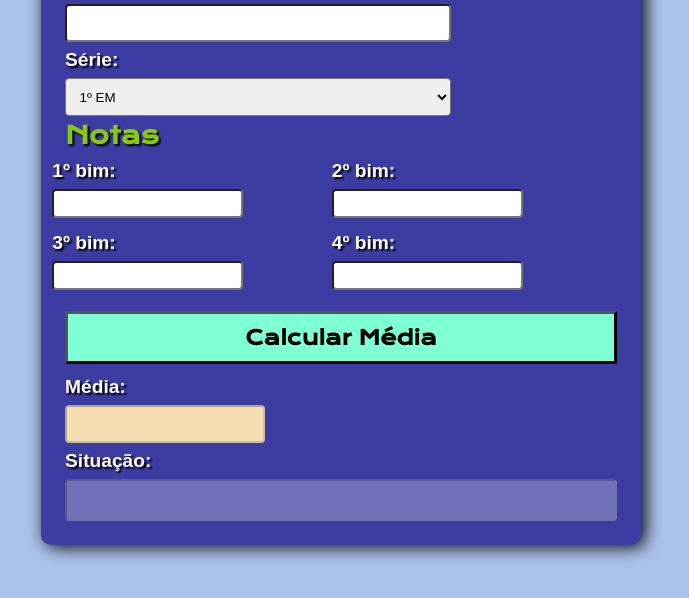
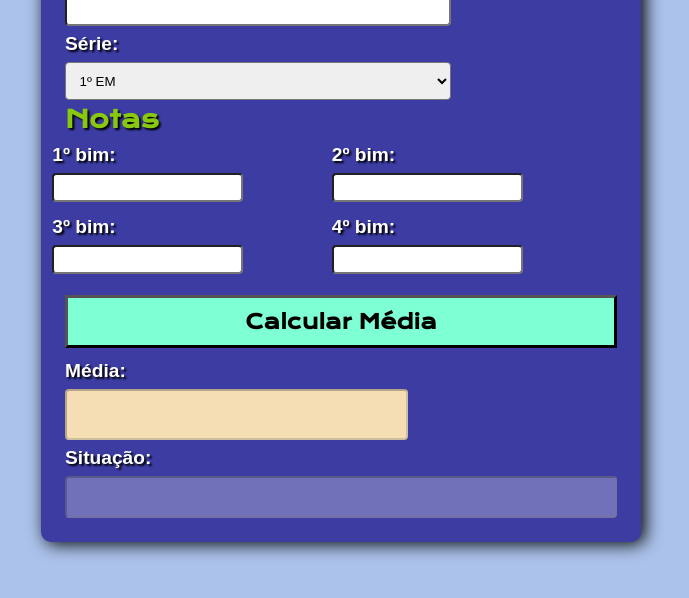
Before and after one commit to Kauan-Rossi/CalcularMedia, a plain HTML site: page index.html in a window 1280 px wide. Shown: the part 152-750 px from the top of the page, without its empty margins (299-988 px from the left). Drawn offline with nearby package versions, Linux system fonts and the light colour scheme; a web font is replaced by a local one.

```diff
--- a/style.css
+++ b/style.css
@@ -13,15 +13,18 @@
 body{
     background-color: rgb(171, 194, 234);
     font-family: var(--fonte1);
+    max-height: 100vh;
+
 }
 
 main{
-    margin: 3rem auto;
+    margin: 2rem auto;
     width: 600px;
     padding: 1.5rem;
     background-color: rgb(60, 60, 163);
     border-radius: 10px;
     box-shadow: 4px 2px 17px black;
+
 }
 
 h1{
@@ -94,6 +97,8 @@ button:active{
     padding: 0.6rem;
     background-color:wheat;
     color: red;
+    font-family: var(--fonte3);
+    font-size: 1.4rem;
 }
 #situacaoAluno{
     width: 100%;
```
